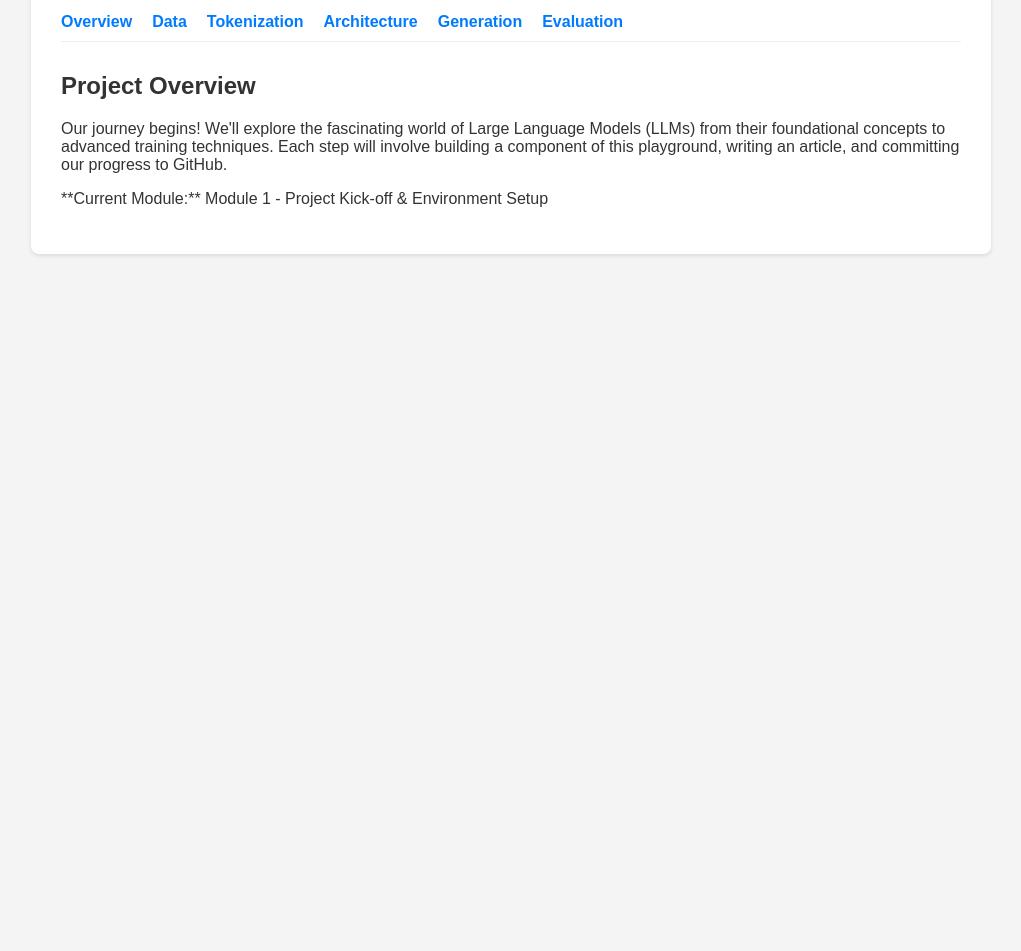
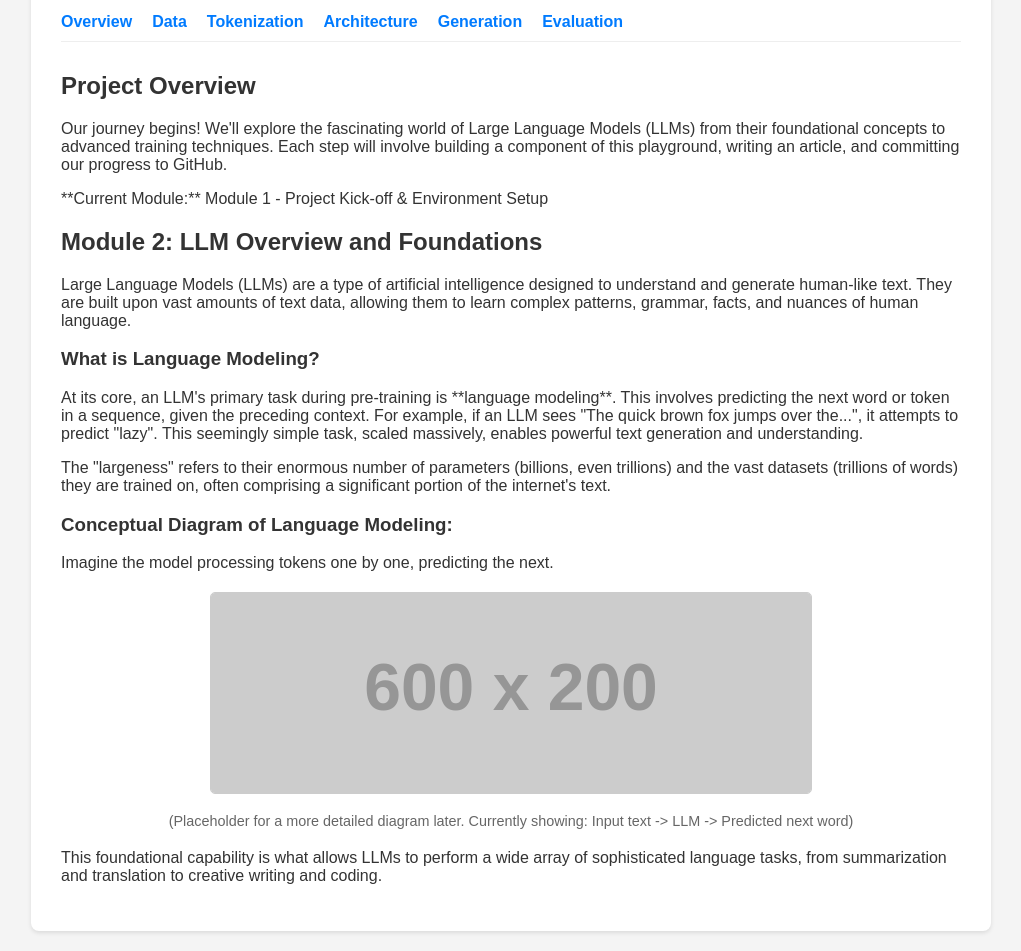
Before and after one commit to SitaRamSai/llm-journey, a plain HTML site: page src/index.html in a window 1280 px wide. Shown: the part 151-1102 px from the top of the page, without its empty margins (129-1150 px from the left). Before the commit the page ends 800 px from the top, so only its background shows below. Drawn offline with Linux system fonts and the light colour scheme; placeholder pictures from the web are drawn by us.

Commit message:
Module 2: LLM Overview and Foundations - Web app update with ByteByteGo diagram

```diff
--- a/src/index.html
+++ b/src/index.html
@@ -65,6 +65,35 @@
                 **Current Module:** Module 1 - Project Kick-off & Environment Setup
             </p>
         </section>
+
+        <!-- ... existing content ... -->
+
+        <section id="llm-overview">
+            <h2>Module 2: LLM Overview and Foundations</h2>
+            <p>
+                Large Language Models (LLMs) are a type of artificial intelligence designed to understand and generate human-like text. They are built upon vast amounts of text data, allowing them to learn complex patterns, grammar, facts, and nuances of human language.
+            </p>
+            <h3>What is Language Modeling?</h3>
+            <p>
+                At its core, an LLM's primary task during pre-training is **language modeling**. This involves predicting the next word or token in a sequence, given the preceding context. For example, if an LLM sees "The quick brown fox jumps over the...", it attempts to predict "lazy". This seemingly simple task, scaled massively, enables powerful text generation and understanding.
+            </p>
+            <p>
+                The "largeness" refers to their enormous number of parameters (billions, even trillions) and the vast datasets (trillions of words) they are trained on, often comprising a significant portion of the internet's text.
+            </p>
+            <h3>Conceptual Diagram of Language Modeling:</h3>
+            <p>
+                Imagine the model processing tokens one by one, predicting the next.
+            </p>
+            <div style="text-align: center; margin: 20px 0;">
+                <img src="https://via.placeholder.com/600x200?text=Conceptual+Diagram+of+Language+Modeling" alt="Language Modeling Diagram" style="max-width: 100%; height: auto; border: 1px solid #ccc; border-radius: 5px;">
+                <p style="font-size: 0.9em; color: #666;">(Placeholder for a more detailed diagram later. Currently showing: Input text -> LLM -> Predicted next word)</p>
+            </div>
+            <p>
+                This foundational capability is what allows LLMs to perform a wide array of sophisticated language tasks, from summarization and translation to creative writing and coding.
+            </p>
+        </section>
+
+        <!-- ... rest of your index.html content ... -->
     </div>
 </body>
 </html>
```
Also changed, not shown: 2 other files.
